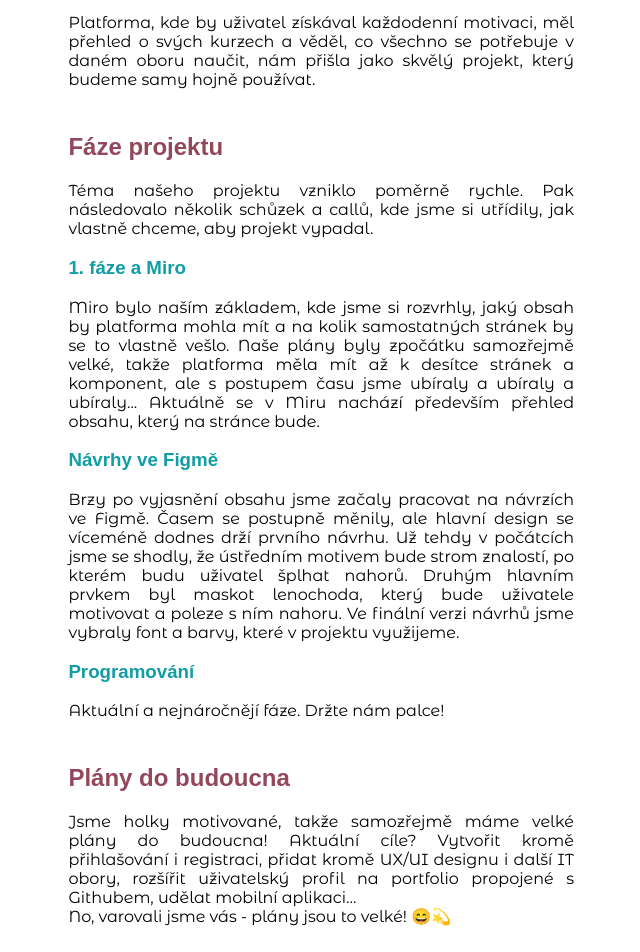
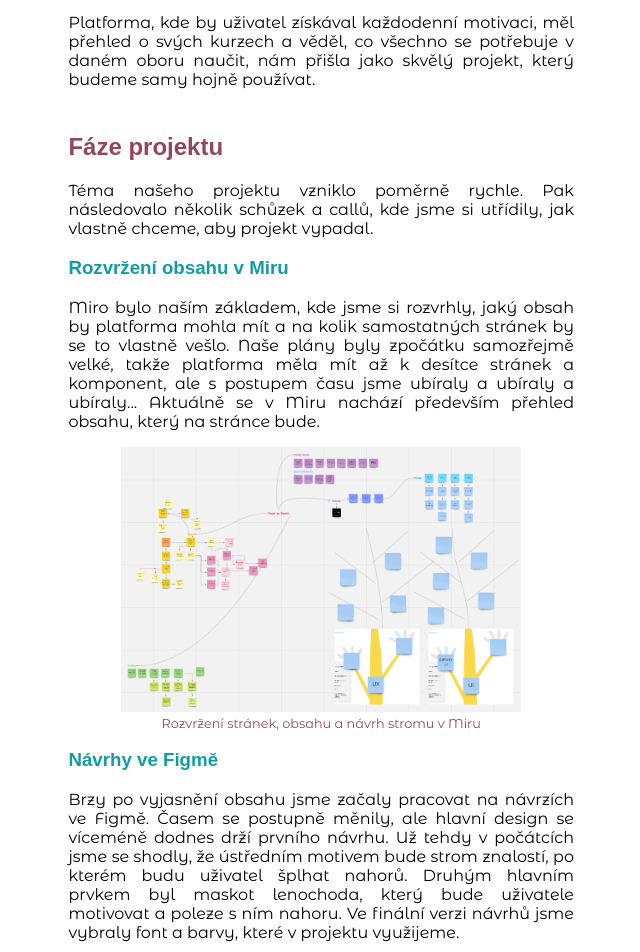
Before and after one commit to Nelusa/o-projektu, a plain HTML site: page index.html in a window 1280 px wide. Shown: the part 681-1633 px from the top of the page, without its empty margins (66-706 px from the left). Before the commit the page ends 1607 px from the top, so only its background shows below. Drawn offline with Linux system fonts and the light colour scheme; a web font is replaced by a local one.

Commit message:
přidání obrázků fází

```diff
--- a/index.html
+++ b/index.html
@@ -62,7 +62,7 @@
             schůzek a callů, kde jsme si utřídily, jak vlastně chceme, aby
             projekt vypadal.
           </p>
-          <h3>1. fáze a Miro</h3>
+          <h3>Rozvržení obsahu v Miru</h3>
           <p>
             Miro bylo naším základem, kde jsme si rozvrhly, jaký obsah by
             platforma mohla mít a na kolik samostatných stránek by se to vlastně
@@ -71,6 +71,12 @@
             ubíraly a ubíraly a ubíraly... Aktuálně se v Miru nachází především
             přehled obsahu, který na stránce bude.
           </p>
+          <figure>
+            <img class="phases-pic" src="miro.png" alt="Miro screenshot" />
+            <figcaption>
+              Rozvržení stránek, obsahu a návrh stromu v Miru
+            </figcaption>
+          </figure>
           <h3>Návrhy ve Figmě</h3>
           <p>
             Brzy po vyjasnění obsahu jsme začaly pracovat na návrzích ve Figmě.
@@ -81,6 +87,10 @@
             motivovat a poleze s ním nahoru. Ve finální verzi návrhů jsme
             vybraly font a barvy, které v projektu využijeme.
           </p>
+          <figure>
+            <img class="phases-pic" src="figma.png" alt="Figma screenshot" />
+            <figcaption>Návrh vzhledu stránek, výběr barev a fontů</figcaption>
+          </figure>
           <h3>Programování</h3>
           <p>Aktuální a nejnáročnějí fáze. Držte nám palce!</p>
         </section>
--- a/style.css
+++ b/style.css
@@ -60,6 +60,20 @@ a {
   width: 100%;
   margin: auto;
   padding: 2% 10vw;
+}
+
+figure {
+  margin: 0;
+  text-align: center;
+}
+
+figcaption {
+  font-size: 0.8rem;
+  color: var(--main-pink);
+}
+
+.phases-pic {
+  width: 25rem;
 }
 
 #profile {
```
Also changed, not shown: figma.png (added), miro.png (added).
